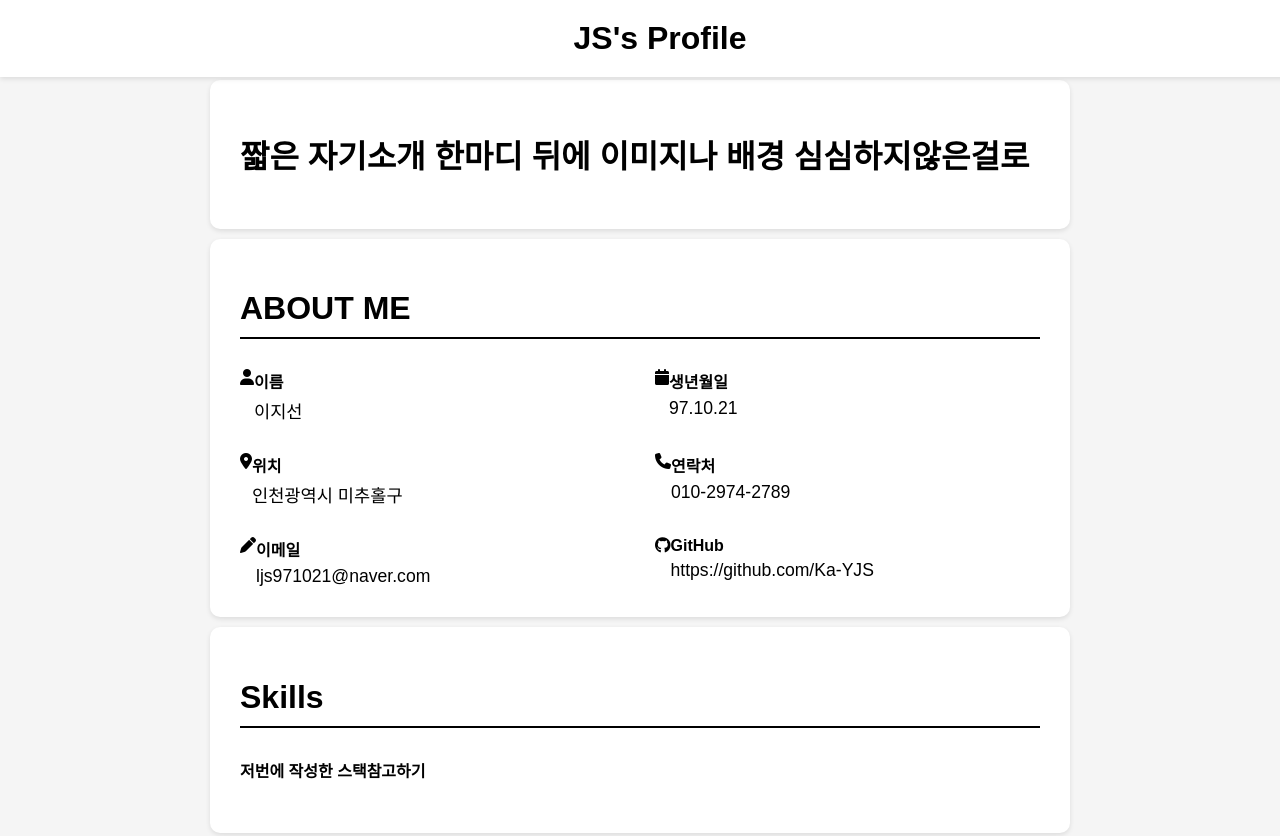
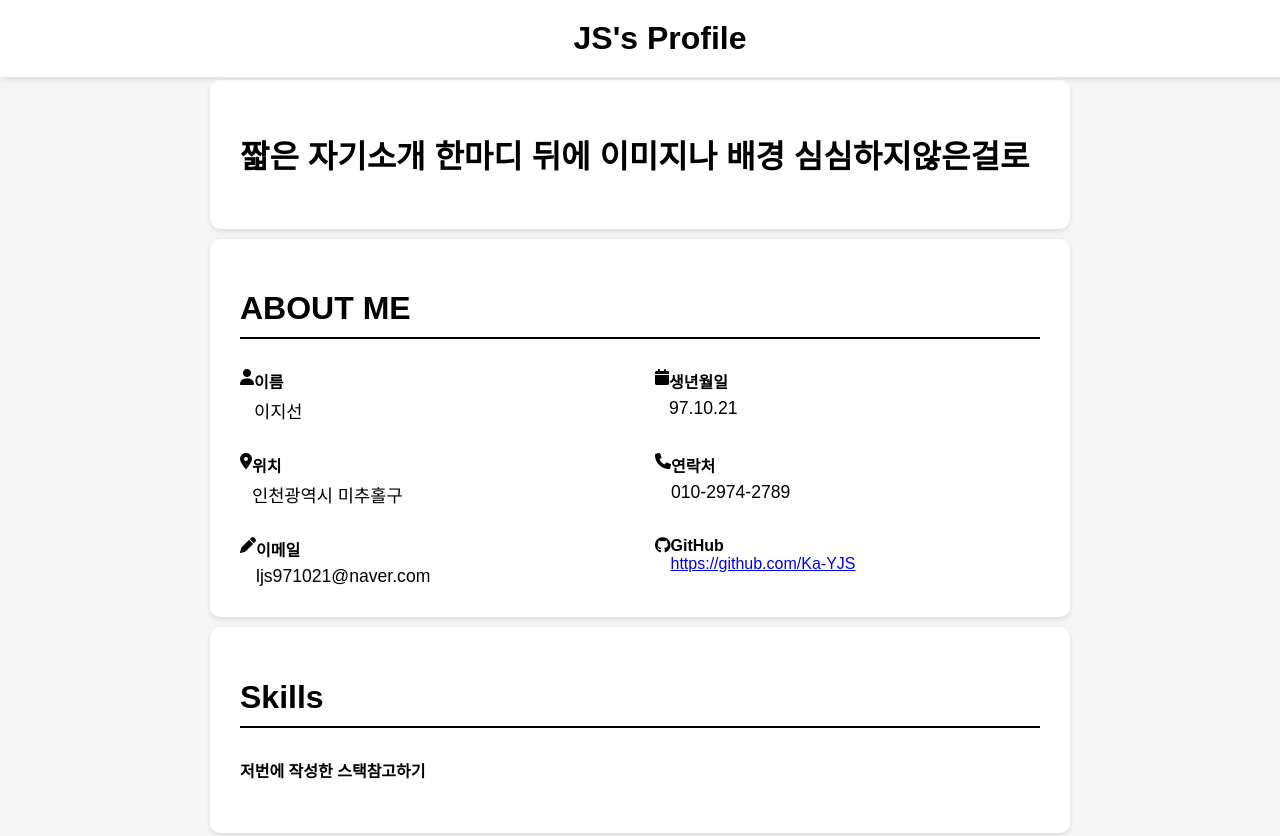
Before and after one commit to Ka-YJS/Ka-YJS.github.io, a plain HTML site: page index.html in a window 1280 px wide. Shown: the top 836 px of the page. Drawn offline with Linux system fonts and the light colour scheme.

Commit message:
site change commit

```diff
--- a/index.html
+++ b/index.html
@@ -73,7 +73,7 @@
                 <i class="fa-brands fa-github"></i>
                 <div class="info-content">
                     <h2>GitHub</h2>
-                    <p>https://github.com/Ka-YJS</p>
+                    <a href="https://github.com/Ka-YJS" target="_blank">https://github.com/Ka-YJS</a>
                 </div>
             </div>
         </div>
```
